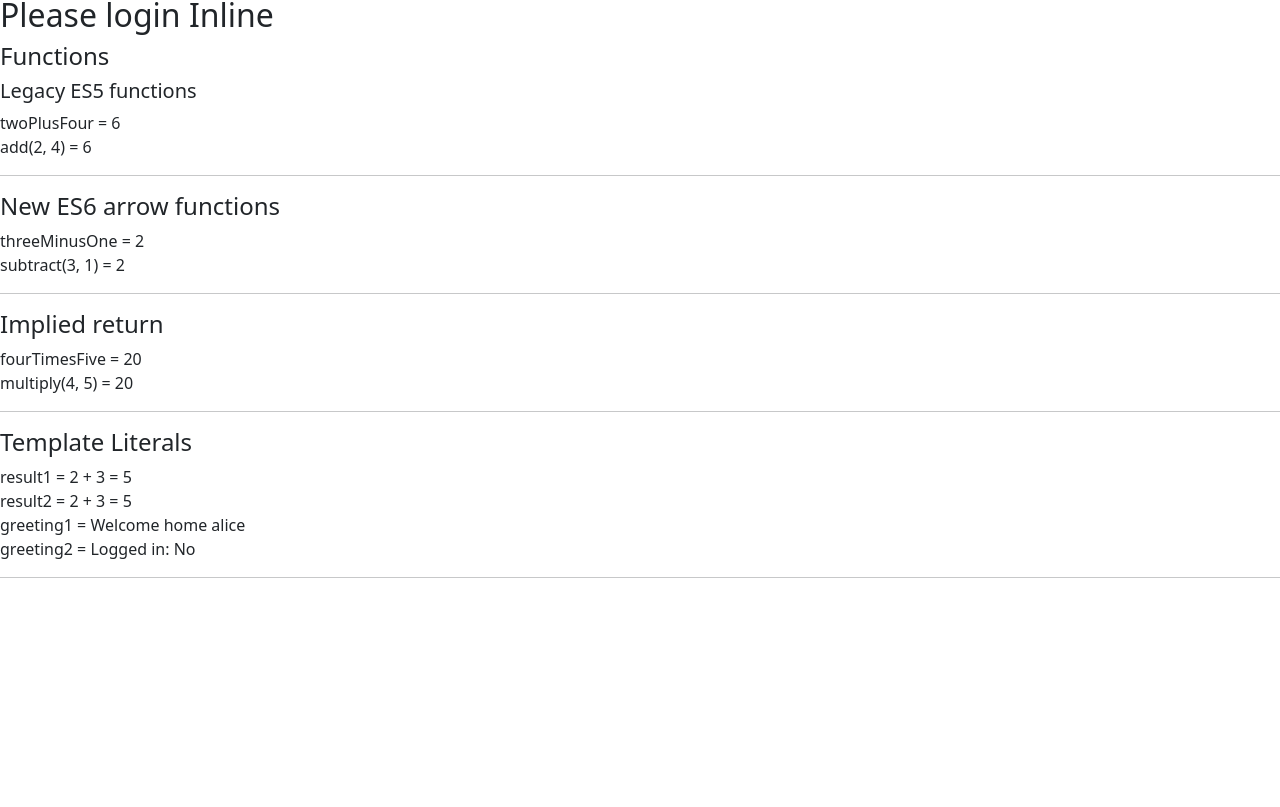
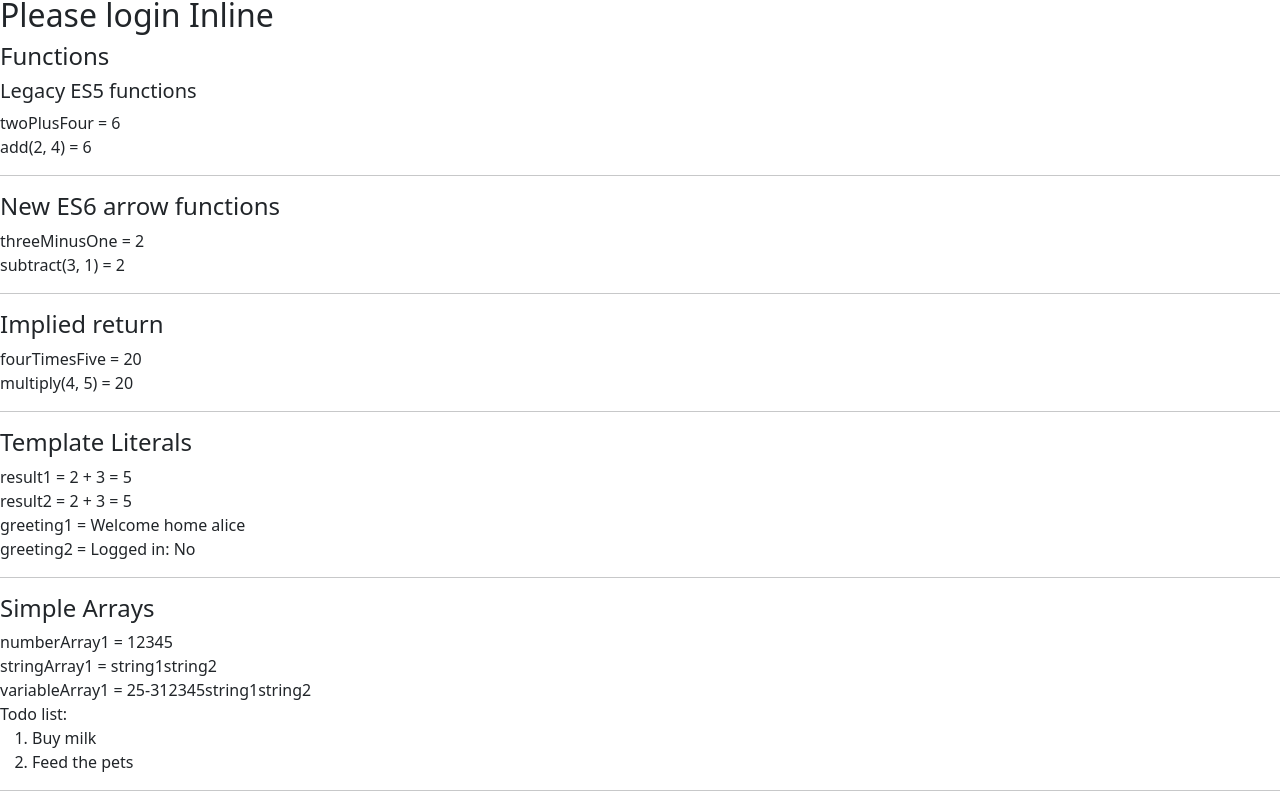
Before and after one commit to xilu56/kambaz-react-web-app-cs5610-sm25, a React app: page /#/Labs/Lab3 in a window 1280 px wide. Shown: the part 1057-1864 px from the top of the page. Before the commit the page ends 1651 px from the top, so only its background shows below. Built offline with nearby package versions, Linux system fonts and the light colour scheme; the HTML template or start-up script is replaced by a standard one.

Commit message:
Working with Arrays

```diff
--- /dev/null
+++ b/src/Labs/Lab3/SimpleArrays.tsx
@@ -0,0 +1,18 @@
+export default function SimpleArrays() {
+  var functionScoped = 2;  let blockScoped = 5;
+  const constant1 = functionScoped - blockScoped;
+  let numberArray1 = [1, 2, 3, 4, 5];
+  let stringArray1 = ["string1", "string2"];
+  let htmlArray1 = [<li>Buy milk</li>, <li>Feed the pets</li>];
+  let variableArray1 = [ functionScoped, blockScoped, constant1,
+                         numberArray1, stringArray1 ];
+  return (
+    <div id="wd-simple-arrays">
+      <h4>Simple Arrays</h4>
+      numberArray1 = {numberArray1}     <br />
+      stringArray1 = {stringArray1}     <br />
+      variableArray1 = {variableArray1} <br />
+      Todo list:
+      <ol>{htmlArray1}</ol>
+      <hr />
+    </div> );}
--- a/src/Labs/Lab3/index.tsx
+++ b/src/Labs/Lab3/index.tsx
@@ -9,6 +9,7 @@ import LegacyFunctions from "./LegacyFunctions";
 import ArrowFunctions from "./ArrowFunctions";
 import ImpliedReturn from "./ImpliedReturn";
 import TemplateLiterals from "./TemplateLiterals";
+import SimpleArrays from "./SimpleArrays";
 
 export default function Lab3() {
   return (
@@ -25,6 +26,7 @@ export default function Lab3() {
       <ArrowFunctions/>
       <ImpliedReturn/>
       <TemplateLiterals/>
+      <SimpleArrays/>
     </div>
   );
 }
```
